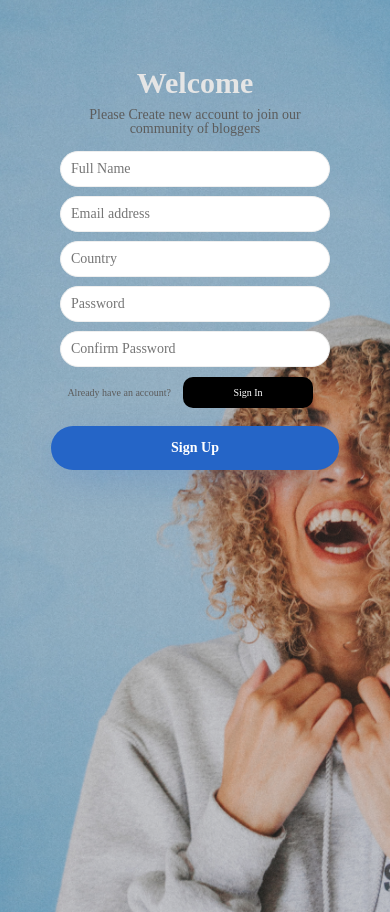
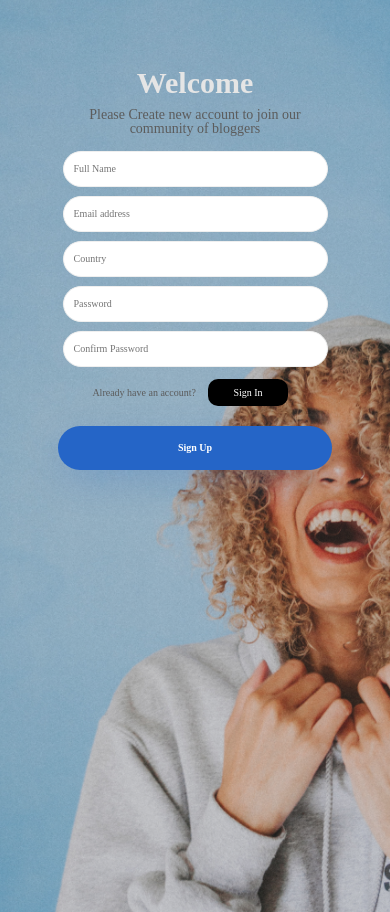
Before and after one commit to emedee/blog-auth, a Vue app: page / in a window 390 px wide. Built offline with nearby package versions, Linux system fonts and the light colour scheme; what vue-resource would draw is missing.

Commit message:
'commit'

```diff
--- a/src/App.vue
+++ b/src/App.vue
@@ -28,7 +28,7 @@ export default {
 }
 .rout{
   color: white;
-  padding: 10px 50px;
+  padding: 8px 25px;
   background-color: black;
   border-radius: 10px !important;
   text-decoration: none;
--- a/src/views/signIn.vue
+++ b/src/views/signIn.vue
@@ -85,10 +85,12 @@ export default {
 
     }
     .input{
-        padding: 10px 80px 10px 10px !important;
+        padding: 10px 130px 10px 10px !important;
+        font-size: 10px !important;
     }
     .btn-signUp{
         padding: 15px 120px 15px !important;
+        font-size: 10px !important
     }
     .left-side{
         width: 100% !important;
--- a/src/views/signUp.vue
+++ b/src/views/signUp.vue
@@ -68,10 +68,12 @@ export default {
 
     }
     .input{
-        padding: 10px 80px 10px 10px !important;
+        padding: 10px 130px 10px 10px !important;
+        font-size: 10px !important;
     }
     .btn-signUp{
         padding: 15px 120px 15px !important;
+        font-size: 10px !important;
     }
     .left-side{
         width: 100% !important;
```
